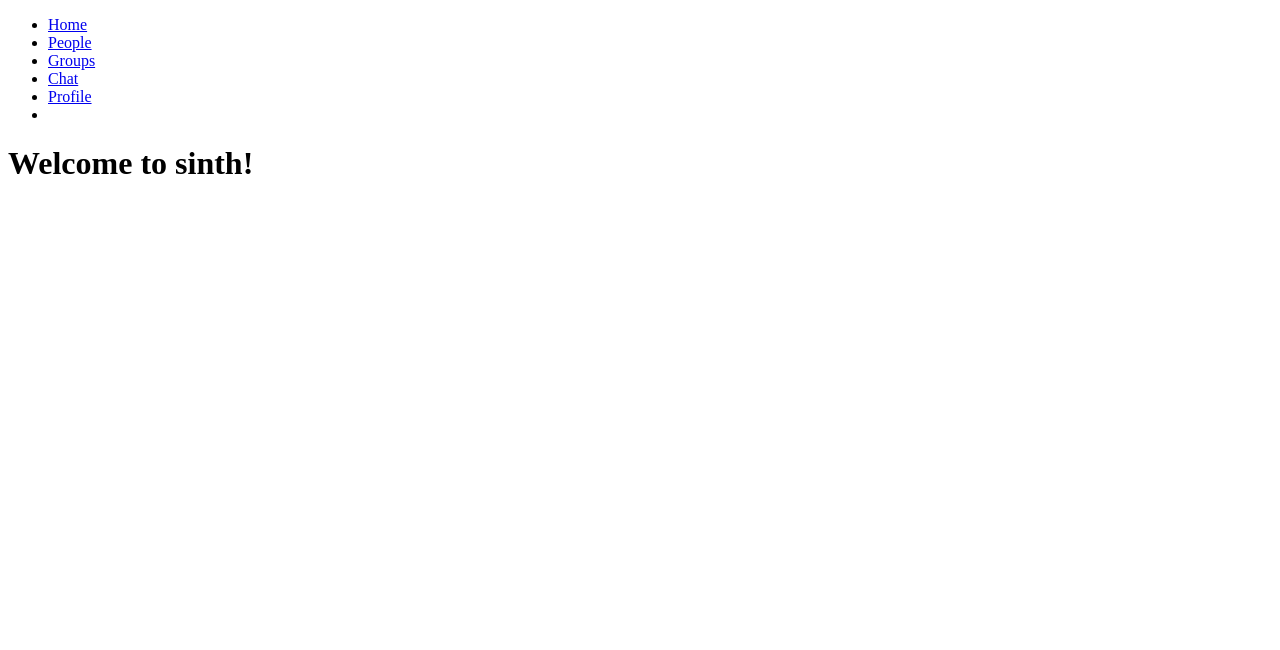
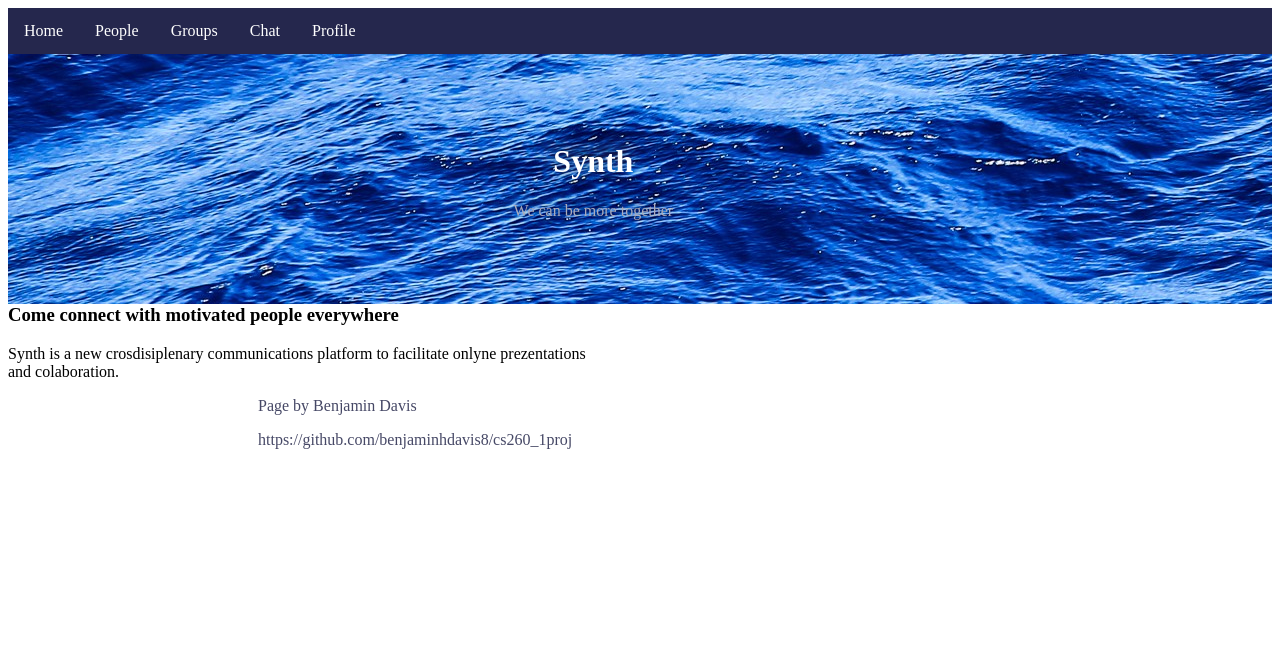
Before and after one commit to benjaminhdavis8/cs260_1proj, a plain HTML site: page index.html in a window 1280 px wide. Drawn offline with Linux system fonts and the light colour scheme.

Commit message:
Filed out pages with some

```diff
--- a/index.html
+++ b/index.html
@@ -2,39 +2,58 @@
 <html>
 	<div id="header">
 	<header>
-		<title>Welcom</title>
+		<title>Welcome</title>
+		<link rel="stylesheet" href="styles.css">
 	</header>
 	</div>
-	<div id="body">
+	<div id="body-home">
 	<body>
 		<nav>
 		<ul>
 			<li>
-			<a href="../index.html">Home</a>
+			<a href="./index.html">Home</a>
 			</li>
 			<li>
-			<a href="./people.html">People</a>
+			<a href="./pages/people.html">People</a>
 			</li>
 			<li>
-			<a href="./groups.html">Groups</a>
+			<a href="./pages/groups.html">Groups</a>
 			</li>
 			<li>
-			<a href="./chat.html">Chat</a>
+			<a href="./pages/chat.html">Chat</a>
 			</li>
 			<li>
-			<a href="./profile.html">Profile</a>
-			</li>
-			<li>
+			<a href="./pages/profile.html">Profile</a>
 			</li>
 		</ul>
 		</nav>
 
-		<h1>Welcome to sinth!</h1>
+		<div id="banner">
+			<div class="banner-outer">
+				<div="stage">
+					<div class="item">
+						<img src="./pics/wickimediawatterwallpaper.jpg" alt="Welcom!">
+						<div class="panel panel_center">
+							<h1 class="white-header">
+							Synth
+							</h1>
+							<p class="grayText">We can be more together</p>
+						</div><!--/panle -->
+					</div><!--/item -->
+				</div><!--/stage -->
+			</div><!--/outer -->
+		</div><!--/banner -->
+		<div class="article">
+			<h3> Come connect with motivated people everywhere</h3>
+			<p>  Synth is a new crosdisiplenary communications platform
+			to facilitate onlyne prezentations and colaboration.</p>
+			</p>
 	</body>
 	</div>
 	<div id="footer">
 	<footer>
-
+		<p>Page by Benjamin Davis</p>
+		<p>https://github.com/benjaminhdavis8/cs260_1proj</p>
 	</footer>
 	</div>
 </html>
--- /dev/null
+++ b/styles.css
@@ -0,0 +1,157 @@
+@import url ("https://fonts.googleapis.com/css?family=Encode+Sans");
+
+/* cholor scheme
+ * #25274d-dark blue
+ * #464866-gray blue
+ * #AAABB8-light gray
+ * #2E9CCA-sky blue
+ * #29648A-plad blue
+
+/* {{{section}}} general ------------------------------*/
+
+p {
+	max-width: 600px;
+}
+
+body {
+	font-family: 'Encode Sans';
+}
+
+/* {{{section}}} footer   -----------------------------*/
+
+footer p {
+	color: #464866;
+}
+
+#footer {
+	position: relative;
+	bottom: 0;
+	height: 250px;
+	z-index: 10;
+	margin-left: 250px;
+}
+
+/* {{{sectoin}}} navegation ---------------------------*/
+nav {
+	top: 0;
+	z-index: 1;
+	width: 100%;
+}
+nav ul {
+	list-style-type: none;
+	margin: 0;
+	padding: 0;
+	overflow: hidden;
+	background-color: #25274d;
+}
+
+nav li {
+	float: left;
+	text-decoration: none;
+	display: inline;
+}
+
+li a:hover {
+	background-color: #464866;
+	color: white;
+}
+
+li a {
+	display: block;
+	color: white;
+	text-align: center;
+	padding: 14px 16px;
+	text-decoration: none;
+}
+
+/* {{{section}}} Side menue ------------------------*/
+#menue {
+	background-color: #AAABB8;
+	text-align: left;
+	position: absolute;
+	padding: 0;
+	height: 200%;
+	width: 250px;
+}
+
+#menue hr {
+	color: #464866;
+}
+
+.thumb-nail {
+	margin-top: 20px;
+	margin-left: 10px;
+	padding: 20px;
+}
+
+.menue-inner {
+	margin-left:10px;
+	padding:20px;
+}
+
+/* {{{section}}} Body  -----------------------------*/
+#body {
+	margin-left: 250px;
+	position: relative;
+	min-height: 75%;
+}
+
+#body-home {
+	margin-left: 0px;
+	position: relative;
+	min-height: 75%;
+}
+
+/* {{{sectoin}}} Banner  ---------------------------*/
+#banner {
+	text-rendering: optimizeLegibility;
+	position: relative;
+	z-index: 2;
+	width: 100%;
+	float: left;
+	clear: both;
+	overflow: hidden;
+	background: #fafafa;
+	height:250px;
+	z-index: 5;
+	padding: 0;
+	margin: 0;
+}
+
+.banner-outer {
+	width: 100%;
+	display: block;
+}
+
+.stage {
+	position: relative;
+	overflow: hidden;
+	width: 100%;
+}
+
+.item {}
+
+.panel {
+	top: 50%;
+	position: absolute;
+	border: 0;
+	text-align: center;
+	z-index: 5;
+	transform: translateY(-50%);
+	left: 40%;
+}
+
+.panel_center {
+}
+
+.white-header {
+	color: #AAABB8;
+	text-shadow: -4px -5px 20px rgba(50,50,50,1);
+	color: white;
+
+}
+
+.grayText {
+	color: #AAABBB;
+	text-shadow: -4px -5px 20px rgba(50,50,50,1);
+}
```
Also changed, not shown: pages/chat.html (+26 -3 lines), pages/groups.html (+28 -3 lines), pages/people.html (+32 -3 lines), pages/profile.html (+32 -4 lines), pics/profile1.jpeg (added), pics/small.jpg (added), pics/wickimediawatterwallpaper.jpg (added), 1 other file.
